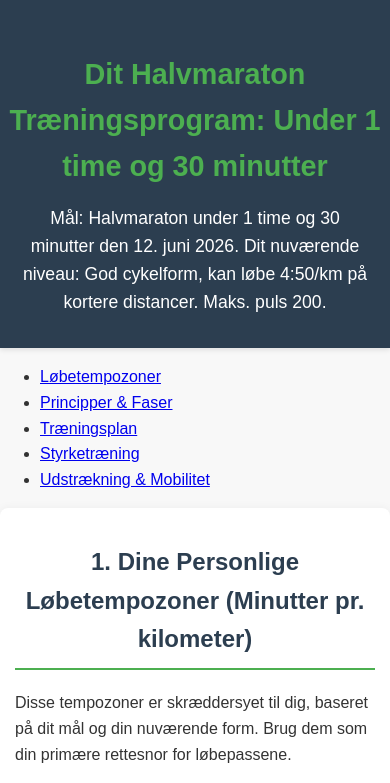
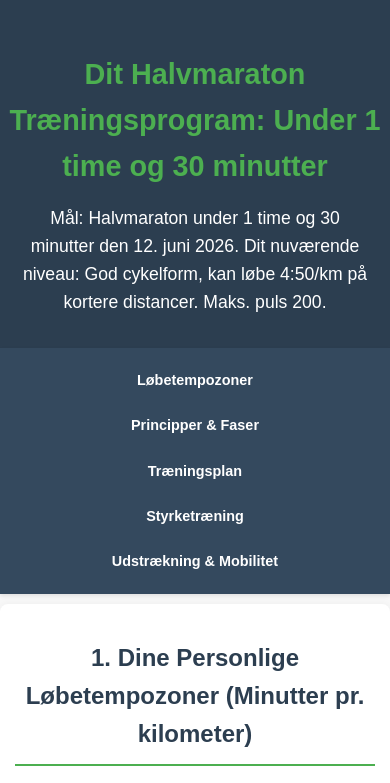
Before and after one commit to LasseArentoft/WorkoutPlan, a plain HTML site: page index.html in a window 390 px wide. Shown: the top 783 px of the page. Drawn offline with Linux system fonts and the light colour scheme.

Commit message:
Update style.css

```diff
--- a/style.css
+++ b/style.css
@@ -28,6 +28,45 @@ header h1 {
     max-width: 800px;
     margin: 0.5em auto 0;
     padding: 0 20px;
+}
+
+/* Styling for main navigation (NY) */
+.main-nav {
+    background-color: #34495e; /* Mørkere blågrå, matcher header lidt */
+    padding: 10px 0;
+    box-shadow: 0 2px 4px rgba(0,0,0,0.1);
+    position: sticky; /* Menuen bliver "sticky" når man scroller */
+    top: 0; /* Klæber sig til toppen */
+    z-index: 1000; /* Sikrer at menuen ligger øverst */
+}
+
+.main-nav ul {
+    list-style: none;
+    padding: 0;
+    margin: 0;
+    display: flex; /* Brug flexbox for at placere links ved siden af hinanden */
+    justify-content: center; /* Centrer links horisontalt */
+    flex-wrap: wrap; /* Gør at links kan bryde om på flere linjer på små skærme */
+}
+
+.main-nav ul li {
+    margin: 0 15px; /* Afstand mellem menupunkter */
+}
+
+.main-nav ul li a {
+    color: #ffffff;
+    text-decoration: none;
+    font-weight: bold;
+    padding: 8px 12px;
+    border-radius: 5px;
+    transition: background-color 0.3s ease, color 0.3s ease;
+    display: block; /* Gør hele link-området klikbart */
+}
+
+.main-nav ul li a:hover,
+.main-nav ul li a:focus {
+    background-color: #4CAF50; /* Grøn baggrund ved hover/fokus */
+    color: #ffffff;
 }
 
 /* Main indhold sektioner */
@@ -372,6 +411,26 @@ footer {
         margin-bottom: 15px; /* Reintroducer margin-bottom for mobil liste-elementer */
     }
 
+    /* Navigation for mobil */
+    .main-nav ul li {
+        margin: 5px 10px; /* Mindre margin på mobil */
+    }
+
+    .main-nav ul li a {
+        font-size: 0.9em; /* Mindre skriftstørrelse på mobil */
+        padding: 6px 10px; /* Mindre padding på mobil */
+    }
+
+    @media (max-width: 500px) {
+        .main-nav ul {
+            flex-direction: column; /* Stak links vertikalt på meget små skærme */
+            align-items: center; /* Centrer dem når de er stablet */
+        }
+        .main-nav ul li {
+            margin: 5px 0; /* Juster margin for vertikal stak */
+        }
+    }
+
     .collapsible-toggle, .collapsible-content {
         padding-left: 10px;
         padding-right: 10px;
```
